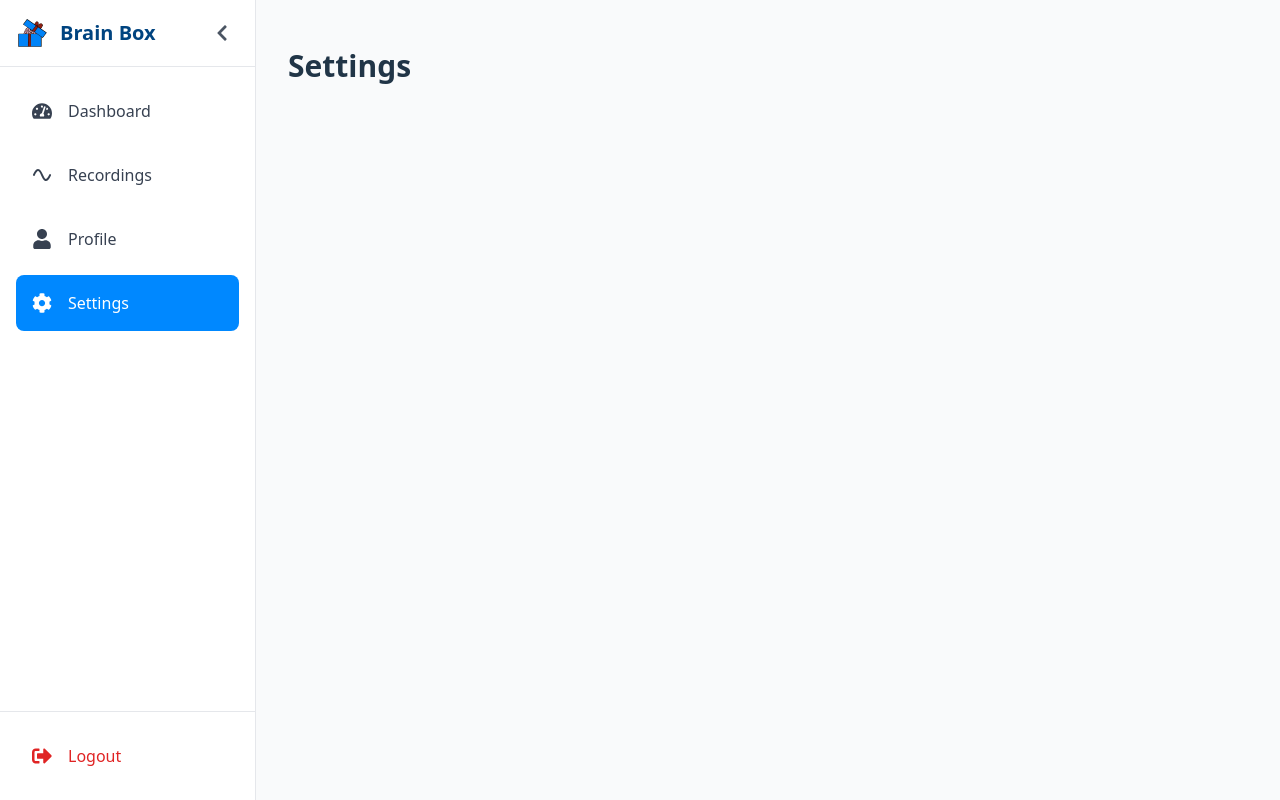
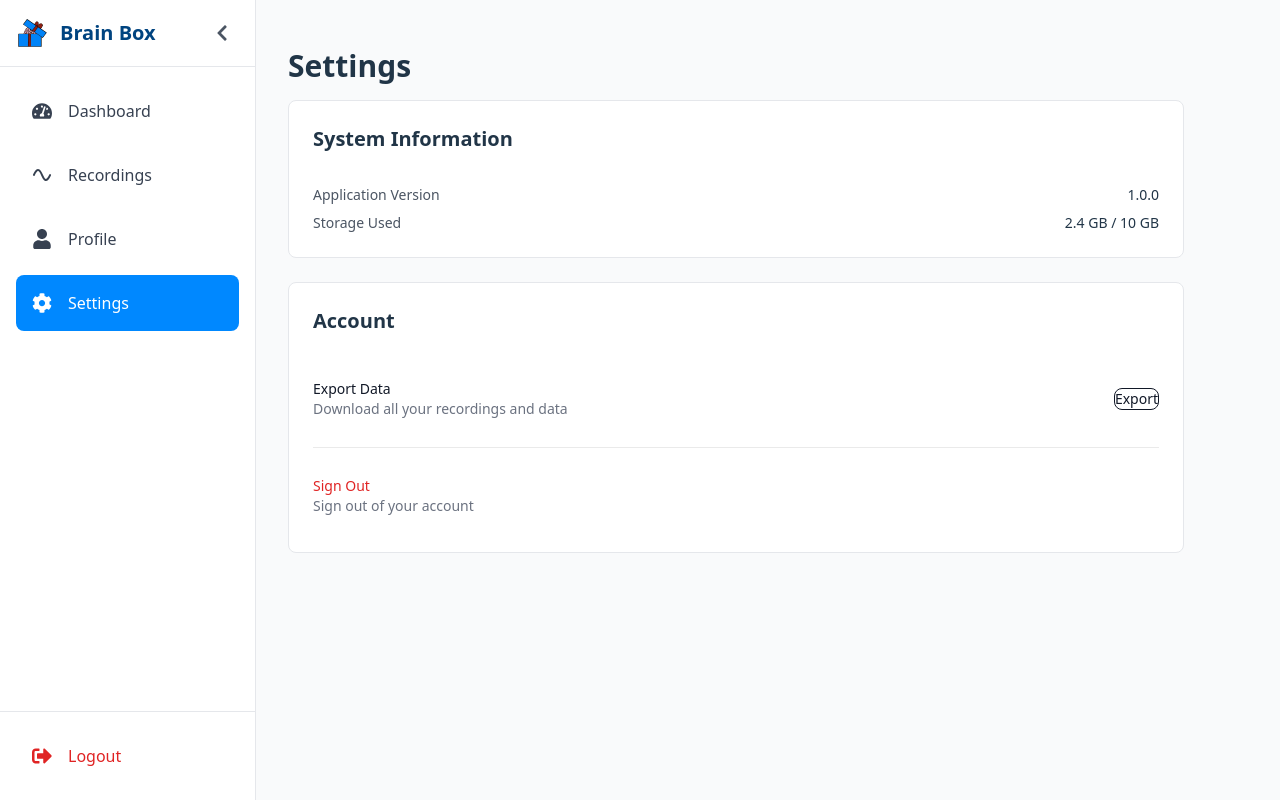
Before and after one commit to Physlex/NatHack2025, a React (Vite) app in the folder app-frontend/: page /settings in a window 1280 px wide. Built offline with nearby package versions, Linux system fonts and the light colour scheme.

Commit message:
feat: implement settings page

```diff
--- a/app-frontend/src/pages/profile.jsx
+++ b/app-frontend/src/pages/profile.jsx
@@ -37,7 +37,7 @@ export default function Profile() {
         Profile
       </h1>
 
-      <div className="w-full">
+      <div className="w-full max-w-4xl">
         <Card className='!shadow-none p-2'>
           <div className="flex flex-col items-center pb-2">
             {
--- a/app-frontend/src/pages/settings.jsx
+++ b/app-frontend/src/pages/settings.jsx
@@ -1,10 +1,110 @@
+
+import { useState } from 'react';
+import { Card, Button, Modal, ModalHeader, ModalBody, ModalFooter, Label } from 'flowbite-react';
+import { HiExclamationTriangle } from 'react-icons/hi2';
+import { useNavigate } from 'react-router-dom';
+import { FaSignOutAlt } from 'react-icons/fa';
 
 export default function Settings() {
+  const navigate = useNavigate();
+  const [showLogoutModal, setShowLogoutModal] = useState(false);
+
+  const handleLogout = () => {
+    // Clear any stored authentication data
+    localStorage.removeItem('authToken');
+    localStorage.removeItem('userData');
+
+    // Navigate to home/login page
+    navigate('/');
+
+    // Close the modal
+    setShowLogoutModal(false);
+  };
+
   return (
     <div className="min-h-full flex flex-col px-8 py-12">
-      <h1 className="!text-3xl font-bold">
+      <h1 className="!text-3xl font-bold mb-4">
         Settings
       </h1>
+
+      <div className="max-w-4xl space-y-6">
+        <Card className='shadow-none'>
+          <h2 className="text-xl font-semibold mb-4">System Information</h2>
+
+          <div className="space-y-2 text-sm">
+            <div className="flex justify-between">
+              <span className="text-gray-600">Application Version</span>
+              <span className="font-medium">1.0.0</span>
+            </div>
+            <div className="flex justify-between">
+              <span className="text-gray-600">Storage Used</span>
+              <span className="font-medium">2.4 GB / 10 GB</span>
+            </div>
+          </div>
+        </Card>
+        <Card className='shadow-none'>
+          <h2 className="text-xl font-semibold mb-4">Account</h2>
+
+          <div className="space-y-4">
+            <div className="flex items-center justify-between py-3">
+              <div className="flex flex-col">
+                <Label className="text-sm font-medium">Export Data</Label>
+                <p className="text-sm text-gray-500">Download all your recordings and data</p>
+              </div>
+              <Button color="light" size="sm">
+                Export
+              </Button>
+            </div>
+
+            <div className="border-t border-neutral-200/80 pt-4">
+              <div className="flex items-center justify-between py-3">
+                <div className="flex flex-col">
+                  <Label className="text-sm font-medium text-red-600">Sign Out</Label>
+                  <p className="text-sm text-gray-500">Sign out of your account</p>
+                </div>
+                <Button
+                  color="red"
+                  size="sm"
+                  onClick={() => setShowLogoutModal(true)}
+                >
+                  <FaSignOutAlt className="mr-2 h-4 w-4" />
+                  Sign Out
+                </Button>
+              </div>
+            </div>
+          </div>
+        </Card>
+      </div>
+
+      {/* Logout Confirmation Modal */}
+      <Modal show={showLogoutModal} onClose={() => setShowLogoutModal(false)} size="md">
+        <ModalHeader>
+          <div className="flex items-center">
+            <HiExclamationTriangle className="text-red-500 mr-2" />
+            Confirm Sign Out
+          </div>
+        </ModalHeader>
+        <ModalBody>
+          <p className="text-gray-700">
+            Are you sure you want to sign out? You'll need to sign in again to access your recordings and data.
+          </p>
+        </ModalBody>
+        <ModalFooter>
+          <Button
+            color="gray"
+            onClick={() => setShowLogoutModal(false)}
+          >
+            Cancel
+          </Button>
+          <Button
+            color="failure"
+            onClick={handleLogout}
+          >
+            <FaSignOutAlt className="mr-2 h-4 w-4" />
+            Sign Out
+          </Button>
+        </ModalFooter>
+      </Modal>
     </div>
-  )
+  );
 }
```
